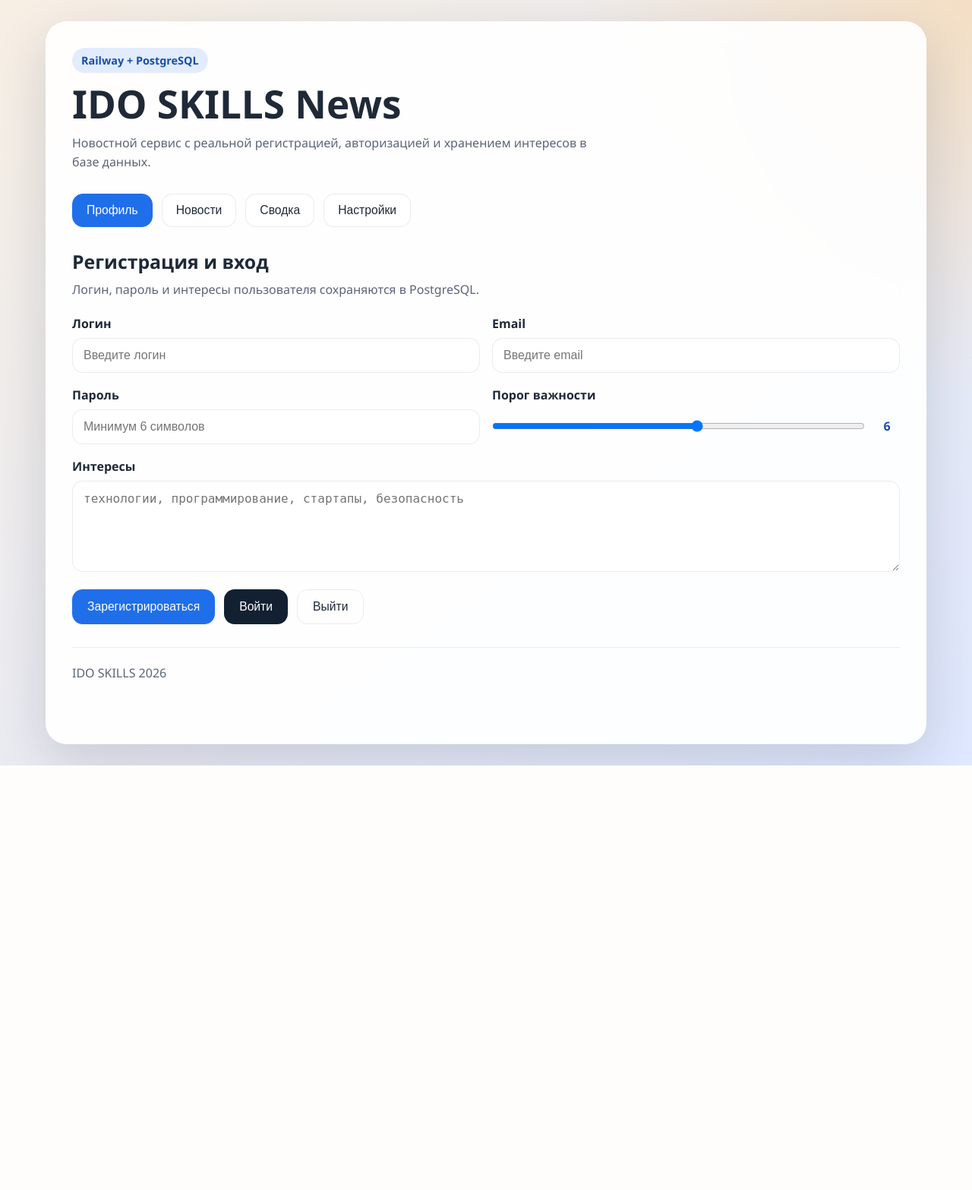
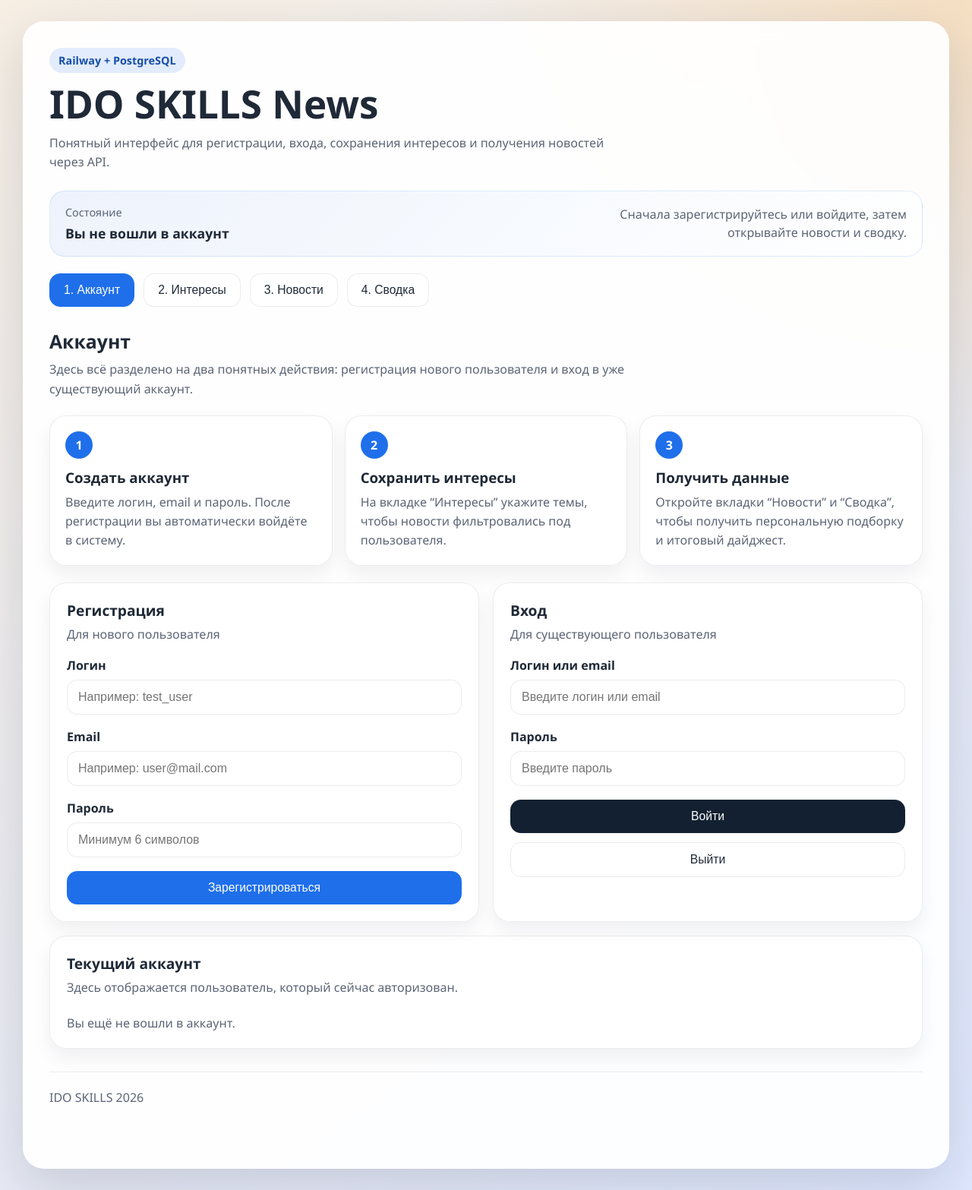
Before and after one commit to Rest-Ped/AIWebSiteNews, a PHP site: page / in a window 1280 px wide. Shown: the whole page at 76% size. Before the commit the page ends 1008 px from the top, so only its background shows below. Run offline with PHP 8.4, Linux system fonts and the light colour scheme.

Commit message:
Add files via upload

```diff
--- a/frontend/index.html
+++ b/frontend/index.html
@@ -12,91 +12,171 @@
             <p class="eyebrow">Railway + PostgreSQL</p>
             <h1>IDO SKILLS News</h1>
             <p class="subtitle">
-                Новостной сервис с реальной регистрацией, авторизацией и хранением интересов в базе данных.
+                Понятный интерфейс для регистрации, входа, сохранения интересов и получения новостей через API.
             </p>
         </header>
 
+        <div class="status-panel">
+            <div>
+                <div class="status-panel-label">Состояние</div>
+                <div id="session-state" class="session-state">Вы не вошли в аккаунт</div>
+            </div>
+            <div class="status-panel-hint">
+                Сначала зарегистрируйтесь или войдите, затем открывайте новости и сводку.
+            </div>
+        </div>
+
         <div class="tabs">
-            <button class="tab-btn active" onclick="showTab('profile', this)">Профиль</button>
-            <button class="tab-btn" onclick="showTab('news', this)">Новости</button>
-            <button class="tab-btn" onclick="showTab('digest', this)">Сводка</button>
-            <button class="tab-btn" onclick="showTab('settings', this)">Настройки</button>
+            <button class="tab-btn active" onclick="showTab('profile', this)">1. Аккаунт</button>
+            <button class="tab-btn" onclick="showTab('settings', this)">2. Интересы</button>
+            <button class="tab-btn" onclick="showTab('news', this)">3. Новости</button>
+            <button class="tab-btn" onclick="showTab('digest', this)">4. Сводка</button>
         </div>
 
         <section id="profile" class="tab-content active">
             <div class="panel-header">
-                <h2>Регистрация и вход</h2>
-                <p>Логин, пароль и интересы пользователя сохраняются в PostgreSQL.</p>
+                <h2>Аккаунт</h2>
+                <p>
+                    Здесь всё разделено на два понятных действия: регистрация нового пользователя и вход в уже существующий аккаунт.
+                </p>
             </div>
 
-            <div class="form-grid">
-                <div class="form-group">
-                    <label for="login">Логин</label>
-                    <input type="text" id="login" placeholder="Введите логин">
-                </div>
-                <div class="form-group">
-                    <label for="email">Email</label>
-                    <input type="email" id="email" placeholder="Введите email">
-                </div>
+            <div class="steps-grid">
+                <article class="step-card">
+                    <div class="step-number">1</div>
+                    <h3>Создать аккаунт</h3>
+                    <p>Введите логин, email и пароль. После регистрации вы автоматически войдёте в систему.</p>
+                </article>
+                <article class="step-card">
+                    <div class="step-number">2</div>
+                    <h3>Сохранить интересы</h3>
+                    <p>На вкладке “Интересы” укажите темы, чтобы новости фильтровались под пользователя.</p>
+                </article>
+                <article class="step-card">
+                    <div class="step-number">3</div>
+                    <h3>Получить данные</h3>
+                    <p>Откройте вкладки “Новости” и “Сводка”, чтобы получить персональную подборку и итоговый дайджест.</p>
+                </article>
             </div>
 
-            <div class="form-grid">
+            <div class="auth-layout">
+                <article class="form-card">
+                    <div class="card-header">
+                        <h3>Регистрация</h3>
+                        <p>Для нового пользователя</p>
+                    </div>
+
+                    <div class="form-group">
+                        <label for="register-login">Логин</label>
+                        <input type="text" id="register-login" placeholder="Например: test_user">
+                    </div>
+
+                    <div class="form-group">
+                        <label for="register-email">Email</label>
+                        <input type="email" id="register-email" placeholder="Например: user@mail.com">
+                    </div>
+
+                    <div class="form-group">
+                        <label for="register-password">Пароль</label>
+                        <input type="password" id="register-password" placeholder="Минимум 6 символов">
+                    </div>
+
+                    <button class="btn-primary wide" onclick="registerUser()">Зарегистрироваться</button>
+                </article>
+
+                <article class="form-card">
+                    <div class="card-header">
+                        <h3>Вход</h3>
+                        <p>Для существующего пользователя</p>
+                    </div>
+
+                    <div class="form-group">
+                        <label for="login-identifier">Логин или email</label>
+                        <input type="text" id="login-identifier" placeholder="Введите логин или email">
+                    </div>
+
+                    <div class="form-group">
+                        <label for="login-password">Пароль</label>
+                        <input type="password" id="login-password" placeholder="Введите пароль">
+                    </div>
+
+                    <div class="action-row">
+                        <button class="btn-secondary wide" onclick="loginUser()">Войти</button>
+                        <button class="btn-ghost wide" onclick="logoutUser()">Выйти</button>
+                    </div>
+                </article>
+            </div>
+
+            <article class="account-card">
+                <div class="card-header">
+                    <h3>Текущий аккаунт</h3>
+                    <p>Здесь отображается пользователь, который сейчас авторизован.</p>
+                </div>
+                <div id="user-info" class="account-card-body empty">
+                    Вы ещё не вошли в аккаунт.
+                </div>
+            </article>
+        </section>
+
+        <section id="settings" class="tab-content">
+            <div class="panel-header">
+                <h2>Интересы и фильтр</h2>
+                <p>
+                    Эти данные сохраняются в базе и потом используются сайтом и ПК-приложением для выдачи результатов.
+                </p>
+            </div>
+
+            <div class="settings-card">
                 <div class="form-group">
-                    <label for="password">Пароль</label>
-                    <input type="password" id="password" placeholder="Минимум 6 символов">
+                    <label for="settings-interests">Интересы</label>
+                    <textarea id="settings-interests" placeholder="технологии, безопасность, стартапы, программирование"></textarea>
+                    <div class="field-hint">
+                        Пишите через запятую. Например: <code>технологии, безопасность, стартапы</code>
+                    </div>
                 </div>
+
                 <div class="form-group">
-                    <label for="threshold">Порог важности</label>
+                    <label for="settings-threshold">Порог важности новостей</label>
                     <div class="range-row">
-                        <input type="range" id="threshold" min="1" max="10" value="6">
+                        <input type="range" id="settings-threshold" min="1" max="10" value="6">
                         <span id="threshold-value">6</span>
                     </div>
+                    <div class="field-hint">
+                        Чем выше значение, тем строже фильтрация новостей.
+                    </div>
                 </div>
+
+                <button class="btn-primary" onclick="saveSettings()">Сохранить интересы и фильтр</button>
             </div>
-
-            <div class="form-group">
-                <label for="interests">Интересы</label>
-                <textarea id="interests" placeholder="технологии, программирование, стартапы, безопасность"></textarea>
-            </div>
-
-            <div class="action-row">
-                <button class="btn-primary" onclick="registerUser()">Зарегистрироваться</button>
-                <button class="btn-secondary" onclick="loginUser()">Войти</button>
-                <button class="btn-ghost" onclick="logoutUser()">Выйти</button>
-            </div>
-
-            <div id="user-info" class="user-card hidden"></div>
         </section>
 
         <section id="news" class="tab-content">
             <div class="panel-header">
-                <h2>Лента новостей</h2>
-                <p>Лента фильтруется по интересам пользователя, сохраненным в базе.</p>
+                <h2>Новости</h2>
+                <p>
+                    После входа нажмите кнопку ниже. Сервис возьмёт интересы из БД и вернёт подходящую ленту.
+                </p>
             </div>
             <div class="action-row compact">
-                <button class="btn-primary" onclick="fetchNews()">Обновить новости</button>
+                <button class="btn-primary" onclick="fetchNews()">Получить новости</button>
             </div>
-            <div id="news-list" class="news-list"></div>
+            <div id="news-list" class="news-list empty-state">
+                Сначала войдите в аккаунт, затем запросите новости.
+            </div>
         </section>
 
         <section id="digest" class="tab-content">
             <div class="panel-header">
-                <h2>AI-сводка</h2>
-                <p>Сводка строится на основе сохраненных интересов и списка новостей.</p>
+                <h2>Сводка</h2>
+                <p>
+                    Здесь формируется итоговая сводка по новостям, подобранным под интересы пользователя.
+                </p>
             </div>
             <div class="action-row compact">
-                <button class="btn-primary" onclick="getDigest()">Сгенерировать сводку</button>
+                <button class="btn-primary" onclick="getDigest()">Получить сводку</button>
             </div>
-            <div id="digest-content" class="digest-content"></div>
-        </section>
-
-        <section id="settings" class="tab-content">
-            <div class="panel-header">
-                <h2>Настройки</h2>
-                <p>Настройки профиля обновляются через API и записываются в PostgreSQL.</p>
-            </div>
-            <div class="action-row compact">
-                <button class="btn-primary" onclick="saveSettings()">Сохранить настройки</button>
+            <div id="digest-content" class="digest-content empty-state">
+                Сначала войдите в аккаунт, затем запросите сводку.
             </div>
         </section>
 
--- a/frontend/style.css
+++ b/frontend/style.css
@@ -7,7 +7,7 @@
 :root {
     --bg-top: #f7efe4;
     --bg-bottom: #dfe8ff;
-    --panel: rgba(255, 255, 255, 0.92);
+    --panel: rgba(255, 255, 255, 0.93);
     --line: rgba(16, 24, 40, 0.08);
     --text: #1f2937;
     --muted: #5b6475;
@@ -18,6 +18,7 @@
     --success-text: #166543;
     --error-bg: #fde4e1;
     --error-text: #9b2c2c;
+    --card-bg: rgba(255, 255, 255, 0.88);
 }
 
 body {
@@ -31,7 +32,7 @@ body {
 }
 
 .container {
-    max-width: 1160px;
+    max-width: 1220px;
     margin: 0 auto;
     background: var(--panel);
     backdrop-filter: blur(14px);
@@ -42,7 +43,7 @@ body {
 }
 
 header {
-    margin-bottom: 28px;
+    margin-bottom: 24px;
 }
 
 .eyebrow {
@@ -63,9 +64,42 @@ header h1 {
 }
 
 .subtitle {
-    max-width: 700px;
+    max-width: 760px;
     color: var(--muted);
     line-height: 1.6;
+}
+
+.status-panel {
+    display: flex;
+    justify-content: space-between;
+    gap: 20px;
+    padding: 18px 20px;
+    margin-bottom: 22px;
+    border-radius: 20px;
+    background: linear-gradient(135deg, rgba(31, 111, 235, 0.08), rgba(255, 255, 255, 0.8));
+    border: 1px solid rgba(31, 111, 235, 0.12);
+}
+
+.status-panel-label {
+    font-size: 0.9rem;
+    color: var(--muted);
+    margin-bottom: 6px;
+}
+
+.session-state {
+    font-size: 1.1rem;
+    font-weight: 700;
+}
+
+.session-state.active {
+    color: var(--accent-dark);
+}
+
+.status-panel-hint {
+    max-width: 420px;
+    color: var(--muted);
+    line-height: 1.5;
+    text-align: right;
 }
 
 .tabs {
@@ -102,7 +136,7 @@ header h1 {
 }
 
 .panel-header {
-    margin-bottom: 20px;
+    margin-bottom: 22px;
 }
 
 .panel-header h2 {
@@ -113,12 +147,76 @@ header h1 {
 .panel-header p {
     color: var(--muted);
     line-height: 1.6;
+    max-width: 760px;
 }
 
-.form-grid {
+.steps-grid {
+    display: grid;
+    grid-template-columns: repeat(3, minmax(0, 1fr));
+    gap: 16px;
+    margin-bottom: 22px;
+}
+
+.step-card,
+.form-card,
+.account-card,
+.settings-card {
+    background: var(--card-bg);
+    border: 1px solid var(--line);
+    border-radius: 22px;
+    box-shadow: 0 12px 24px rgba(15, 23, 42, 0.06);
+}
+
+.step-card {
+    padding: 20px;
+}
+
+.step-number {
+    width: 36px;
+    height: 36px;
+    display: inline-flex;
+    align-items: center;
+    justify-content: center;
+    border-radius: 999px;
+    background: var(--accent);
+    color: #fff;
+    font-weight: 700;
+    margin-bottom: 12px;
+}
+
+.step-card h3 {
+    margin-bottom: 8px;
+}
+
+.step-card p {
+    color: var(--muted);
+    line-height: 1.55;
+}
+
+.auth-layout {
     display: grid;
     grid-template-columns: repeat(2, minmax(0, 1fr));
-    gap: 16px;
+    gap: 18px;
+    margin-bottom: 18px;
+}
+
+.form-card,
+.settings-card {
+    padding: 22px;
+}
+
+.card-header {
+    margin-bottom: 18px;
+}
+
+.card-header h3 {
+    margin-bottom: 6px;
+    font-size: 1.2rem;
+}
+
+.card-header p {
+    color: var(--muted);
+    line-height: 1.5;
 }
 
 .form-group {
@@ -137,14 +235,27 @@ header h1 {
     padding: 13px 14px;
     border-radius: 14px;
     border: 1px solid var(--line);
-    background: rgba(255, 255, 255, 0.92);
+    background: rgba(255, 255, 255, 0.96);
     color: var(--text);
     font-size: 1rem;
 }
 
 .form-group textarea {
-    min-height: 120px;
+    min-height: 130px;
     resize: vertical;
+}
+
+.field-hint {
+    margin-top: 8px;
+    color: var(--muted);
+    line-height: 1.5;
+    font-size: 0.92rem;
+}
+
+.field-hint code {
+    padding: 2px 6px;
+    border-radius: 8px;
+    background: rgba(15, 23, 42, 0.06);
 }
 
 .range-row {
@@ -214,29 +325,44 @@ header h1 {
     background: rgba(15, 23, 42, 0.05);
 }
 
+.wide {
+    width: 100%;
+}
+
 .inline-link {
     display: inline-flex;
     margin-top: 12px;
 }
 
-.user-card {
-    margin-top: 22px;
-    padding: 18px;
-    border-radius: 18px;
-    background: linear-gradient(135deg, rgba(31, 111, 235, 0.12), rgba(255, 255, 255, 0.75));
-    border: 1px solid rgba(31, 111, 235, 0.12);
+.account-card {
+    padding: 22px;
 }
 
-.user-card-title {
-    font-size: 1rem;
-    font-weight: 700;
-    margin-bottom: 10px;
+.account-card-body {
+    padding-top: 6px;
 }
 
-.user-card-meta {
-    display: flex;
-    flex-direction: column;
-    gap: 8px;
+.account-card-body.empty,
+.empty-state {
+    color: var(--muted);
+}
+
+.account-grid {
+    display: grid;
+    grid-template-columns: repeat(2, minmax(0, 1fr));
+    gap: 16px;
+}
+
+.account-grid div {
+    padding: 14px 16px;
+    border-radius: 16px;
+    background: rgba(15, 23, 42, 0.04);
+}
+
+.account-label {
+    display: block;
+    margin-bottom: 6px;
+    font-size: 0.9rem;
     color: var(--muted);
 }
 
@@ -307,15 +433,28 @@ header h1 {
     color: var(--error-text);
 }
 
-.hidden {
-    display: none;
-}
-
 footer {
     margin-top: 30px;
     padding-top: 22px;
     border-top: 1px solid var(--line);
     color: var(--muted);
+}
+
+@media (max-width: 960px) {
+    .steps-grid,
+    .auth-layout,
+    .account-grid {
+        grid-template-columns: 1fr;
+    }
+
+    .status-panel {
+        flex-direction: column;
+    }
+
+    .status-panel-hint {
+        max-width: none;
+        text-align: left;
+    }
 }
 
 @media (max-width: 760px) {
@@ -328,10 +467,6 @@ footer {
         border-radius: 22px;
     }
 
-    .form-grid {
-        grid-template-columns: 1fr;
-    }
-
     .action-row {
         flex-direction: column;
     }
```
Also changed, not shown: frontend/script.js (+85 -50 lines), backend/instance/ui_test.db (added).
